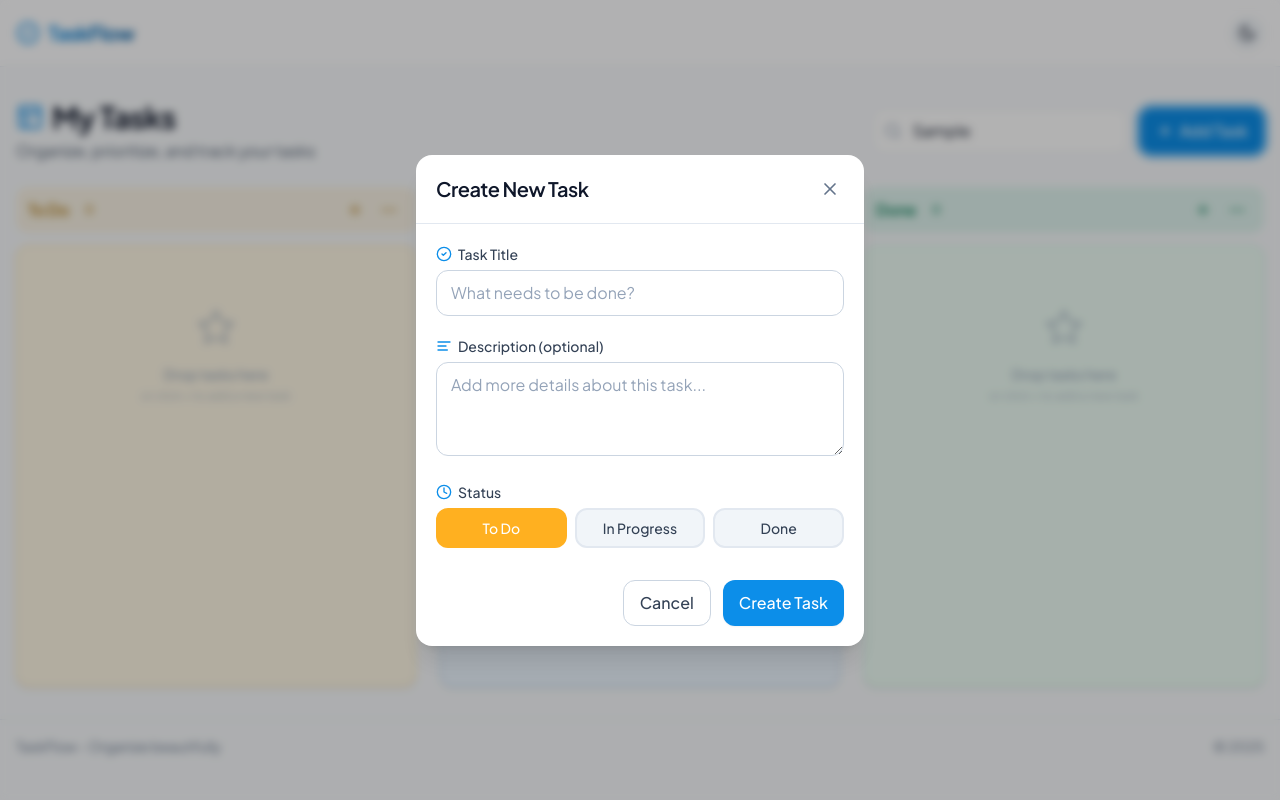
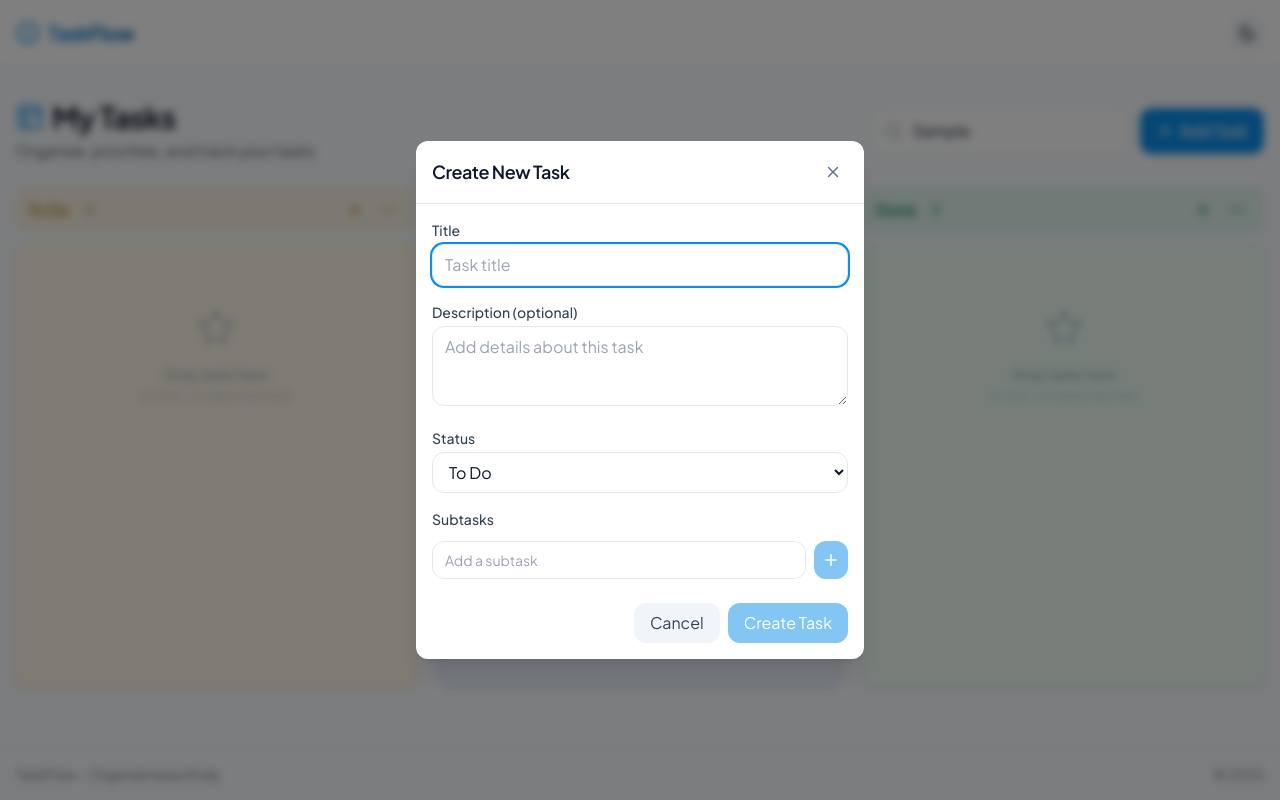
Before and after one commit to blink-new/blnk-nextjs-5, a React (Vite) app: page / in a window 1280 px wide. Both pictures are taken after typing "Sample" into the empty fields and a click on the button "Add Task". Built offline with nearby package versions, Linux system fonts and the light colour scheme.

Commit message:
Add Subtasks and Fix Layout

```diff
--- a/src/App.tsx
+++ b/src/App.tsx
@@ -23,7 +23,7 @@ function App() {
   };
 
   return (
-    <div className="min-h-screen bg-secondary-50 dark:bg-secondary-900 text-secondary-900 dark:text-secondary-100 transition-colors duration-200">
+    <div className="min-h-screen flex flex-col bg-secondary-50 dark:bg-secondary-900 text-secondary-900 dark:text-secondary-100 transition-colors duration-200">
       <header className="sticky top-0 z-10 border-b border-secondary-200/80 dark:border-secondary-800/80 bg-white/80 dark:bg-secondary-900/80 backdrop-blur-sm">
         <div className="container mx-auto px-4 py-4 flex justify-between items-center">
           <div className="flex items-center gap-2">
@@ -44,7 +44,7 @@ function App() {
         </div>
       </header>
 
-      <main className="container mx-auto px-4 py-8">
+      <main className="container mx-auto px-4 py-8 flex-1 flex flex-col">
         <TaskBoard />
       </main>
 
--- a/src/components/TaskBoard.tsx
+++ b/src/components/TaskBoard.tsx
@@ -301,6 +301,7 @@ export function TaskBoard() {
               title: taskData.title,
               description: taskData.description,
               status: taskData.status,
+              subtasks: taskData.subtasks,
               updatedAt: now
             }
           : task
@@ -319,6 +320,7 @@ export function TaskBoard() {
         title: taskData.title,
         description: taskData.description,
         status: taskData.status || initialStatus,
+        subtasks: taskData.subtasks,
         createdAt: now,
         updatedAt: now,
         position: position
@@ -425,7 +427,10 @@ export function TaskBoard() {
     ? tasksWithPreview
     : tasksWithPreview.filter(task =>
         task.title.toLowerCase().includes(searchQuery.toLowerCase()) ||
-        (task.description && task.description.toLowerCase().includes(searchQuery.toLowerCase()))
+        (task.description && task.description.toLowerCase().includes(searchQuery.toLowerCase())) ||
+        (task.subtasks && task.subtasks.some(st =>
+          st.title.toLowerCase().includes(searchQuery.toLowerCase())
+        ))
       );
 
   return (
--- a/src/components/TaskCard.tsx
+++ b/src/components/TaskCard.tsx
@@ -1,7 +1,7 @@
 import { useState } from 'react';
 import { Task } from '../types';
 import { cn } from '../lib/utils';
-import { Edit, Trash2, Clock } from 'lucide-react';
+import { Edit, Trash2, Clock, CheckSquare } from 'lucide-react';
 import { motion } from 'framer-motion';
 import { useDraggable } from '@dnd-kit/core';
 
@@ -43,6 +43,11 @@ export function TaskCard({ task, onEdit, onDelete, isDragging, dragOverlay }: Ta
   } : undefined;
 
   const isCurrentlyDragging = isDragging;
+
+  // Calculate subtask completion stats
+  const subtasks = task.subtasks || [];
+  const completedSubtasks = subtasks.filter(subtask => subtask.completed).length;
+  const hasSubtasks = subtasks.length > 0;
 
   return (
     <motion.div
@@ -107,6 +112,25 @@ export function TaskCard({ task, onEdit, onDelete, isDragging, dragOverlay }: Ta
         </p>
       )}
 
+      {hasSubtasks && (
+        <div className="mt-2 mb-2">
+          <div className="flex items-center gap-1.5 text-xs text-secondary-600 dark:text-secondary-400 mb-1.5">
+            <CheckSquare size={12} className="text-primary-500" />
+            <span>
+              {completedSubtasks} of {subtasks.length} subtasks
+            </span>
+          </div>
+          <div className="w-full h-1.5 bg-secondary-100 dark:bg-secondary-700 rounded-full overflow-hidden">
+            <motion.div
+              initial={{ width: 0 }}
+              animate={{ width: `${subtasks.length ? (completedSubtasks / subtasks.length) * 100 : 0}%` }}
+              transition={{ duration: 0.5, ease: "easeOut" }}
+              className="h-full bg-primary-500 rounded-full"
+            />
+          </div>
+        </div>
+      )}
+
       <div className="flex items-center text-xs text-secondary-500 dark:text-secondary-500 mt-2">
         <Clock size={12} className="mr-1" />
         {formatDate(task.updatedAt)}
--- a/src/components/TaskFormModal.tsx
+++ b/src/components/TaskFormModal.tsx
@@ -1,176 +1,245 @@
-import { useEffect, useState } from 'react';
-import { Task, TaskStatus } from '../types';
-import { X, CheckCircle2, Clock, AlignLeft, Trash2, ArrowUpDown } from 'lucide-react';
+import { useState, useEffect } from 'react';
+import { Task, TaskStatus, SubTask } from '../types';
+import { X, Plus, Trash2, CheckCircle2 } from 'lucide-react';
 import { motion, AnimatePresence } from 'framer-motion';
 
 interface TaskFormModalProps {
   task?: Task;
   isOpen: boolean;
   onClose: () => void;
-  onSave: (task: Omit<Task, 'id' | 'createdAt' | 'updatedAt'> & { id?: string }) => void;
-  initialStatus?: TaskStatus;
+  onSave: (taskData: Omit<Task, 'id' | 'createdAt' | 'updatedAt'> & { id?: string }) => void;
+  initialStatus: TaskStatus;
 }
 
-export function TaskFormModal({
-  task,
-  isOpen,
-  onClose,
-  onSave,
-  initialStatus = 'todo'
-}: TaskFormModalProps) {
-  const [selectedStatus, setSelectedStatus] = useState<TaskStatus>(
-    task ? task.status : initialStatus
-  );
-
-  // Update selected status when task or initialStatus changes
-  useEffect(() => {
-    setSelectedStatus(task ? task.status : initialStatus);
-  }, [task, initialStatus]);
+export function TaskFormModal({ task, isOpen, onClose, onSave, initialStatus }: TaskFormModalProps) {
+  const [title, setTitle] = useState('');
+  const [description, setDescription] = useState('');
+  const [status, setStatus] = useState<TaskStatus>(initialStatus);
+  const [subtasks, setSubtasks] = useState<Omit<SubTask, 'id' | 'createdAt'>[]>([]);
+  const [newSubtask, setNewSubtask] = useState('');
 
   useEffect(() => {
-    const handleEscape = (e: KeyboardEvent) => {
-      if (e.key === 'Escape') onClose();
-    };
+    if (task) {
+      setTitle(task.title);
+      setDescription(task.description || '');
+      setStatus(task.status);
+      setSubtasks(task.subtasks?.map(st => ({ title: st.title, completed: st.completed })) || []);
+    } else {
+      setTitle('');
+      setDescription('');
+      setStatus(initialStatus);
+      setSubtasks([]);
+    }
+    setNewSubtask('');
+  }, [task, initialStatus, isOpen]);
 
-    window.addEventListener('keydown', handleEscape);
-    return () => window.removeEventListener('keydown', handleEscape);
-  }, [onClose]);
+  const handleSubmit = (e: React.FormEvent) => {
+    e.preventDefault();
 
-  const handleSubmit = (e: React.FormEvent<HTMLFormElement>) => {
-    e.preventDefault();
-    const formData = new FormData(e.currentTarget);
+    if (!title.trim()) return;
 
     onSave({
       id: task?.id,
-      title: formData.get('title') as string,
-      description: formData.get('description') as string,
-      status: selectedStatus,
+      title: title.trim(),
+      description: description.trim() || undefined,
+      status,
+      subtasks: subtasks.length > 0 ? subtasks.map(st => ({
+        ...st,
+        id: crypto.randomUUID(),
+        createdAt: Date.now()
+      })) : undefined
     });
 
     onClose();
   };
 
-  const statusOptions = [
-    { value: 'todo', label: 'To Do', color: 'bg-todo text-white' },
-    { value: 'in-progress', label: 'In Progress', color: 'bg-progress text-white' },
-    { value: 'done', label: 'Done', color: 'bg-done text-white' },
-  ];
+  const handleAddSubtask = () => {
+    if (!newSubtask.trim()) return;
+
+    setSubtasks([...subtasks, { title: newSubtask.trim(), completed: false }]);
+    setNewSubtask('');
+  };
+
+  const handleRemoveSubtask = (index: number) => {
+    setSubtasks(subtasks.filter((_, i) => i !== index));
+  };
+
+  const handleToggleSubtask = (index: number) => {
+    setSubtasks(
+      subtasks.map((subtask, i) =>
+        i === index ? { ...subtask, completed: !subtask.completed } : subtask
+      )
+    );
+  };
+
+  if (!isOpen) return null;
 
   return (
-    <AnimatePresence>
-      {isOpen && (
-        <div className="fixed inset-0 bg-black/30 backdrop-blur-sm flex items-center justify-center z-50 p-4">
+    <div className="fixed inset-0 z-50 flex items-center justify-center p-4 bg-black/50 backdrop-blur-sm">
       <motion.div
-            initial={{ opacity: 0, scale: 0.9, y: 10 }}
-            animate={{ opacity: 1, scale: 1, y: 0 }}
-            exit={{ opacity: 0, scale: 0.95, y: 10 }}
-            transition={{ type: 'spring', damping: 25, stiffness: 300 }}
-            className="bg-white dark:bg-secondary-800 rounded-2xl shadow-xl w-full max-w-md overflow-hidden"
+        initial={{ opacity: 0, scale: 0.95 }}
+        animate={{ opacity: 1, scale: 1 }}
+        exit={{ opacity: 0, scale: 0.95 }}
+        transition={{ duration: 0.2 }}
+        className="bg-white dark:bg-secondary-800 rounded-xl shadow-xl w-full max-w-md overflow-hidden"
       >
-            <div className="flex justify-between items-center p-5 border-b dark:border-secondary-700">
-              <h2 className="text-xl font-semibold text-secondary-900 dark:text-secondary-100">
+        <div className="flex justify-between items-center p-4 border-b border-secondary-200 dark:border-secondary-700">
+          <h2 className="text-lg font-semibold text-secondary-900 dark:text-secondary-100">
             {task ? 'Edit Task' : 'Create New Task'}
           </h2>
-              <motion.button
-                whileHover={{ scale: 1.1, rotate: 90 }}
-                whileTap={{ scale: 0.9 }}
+          <button
             onClick={onClose}
-                className="text-secondary-500 hover:text-secondary-700 dark:hover:text-secondary-300 p-1 rounded-full hover:bg-secondary-100 dark:hover:bg-secondary-700"
+            className="p-1.5 rounded-full hover:bg-secondary-100 dark:hover:bg-secondary-700 transition-colors"
           >
-                <X size={20} />
-              </motion.button>
+            <X size={18} className="text-secondary-500 dark:text-secondary-400" />
+          </button>
         </div>
 
-            <form onSubmit={handleSubmit} className="p-5">
-              <div className="mb-5">
-                <label htmlFor="title" className="block text-sm font-medium text-secondary-700 dark:text-secondary-300 mb-1.5 flex items-center">
-                  <CheckCircle2 size={16} className="mr-1.5 text-primary-500" />
-                  Task Title
+        <form onSubmit={handleSubmit} className="p-4">
+          <div className="mb-4">
+            <label htmlFor="title" className="block text-sm font-medium text-secondary-700 dark:text-secondary-300 mb-1">
+              Title
             </label>
             <input
               type="text"
               id="title"
-                  name="title"
+              value={title}
+              onChange={(e) => setTitle(e.target.value)}
+              className="w-full px-3 py-2 bg-white dark:bg-secondary-900 border border-secondary-200 dark:border-secondary-700 rounded-lg
+                       focus:outline-none focus:ring-2 focus:ring-primary-500 dark:focus:ring-primary-500"
+              placeholder="Task title"
+              autoFocus
               required
-                  defaultValue={task?.title || ''}
-                  placeholder="What needs to be done?"
-                  className="w-full px-3.5 py-2.5 border border-secondary-300 dark:border-secondary-700 rounded-xl
-                           focus:outline-none focus:ring-2 focus:ring-primary-500 dark:bg-secondary-900
-                           placeholder:text-secondary-400 dark:placeholder:text-secondary-600"
             />
           </div>
 
-              <div className="mb-5">
-                <label htmlFor="description" className="block text-sm font-medium text-secondary-700 dark:text-secondary-300 mb-1.5 flex items-center">
-                  <AlignLeft size={16} className="mr-1.5 text-primary-500" />
+          <div className="mb-4">
+            <label htmlFor="description" className="block text-sm font-medium text-secondary-700 dark:text-secondary-300 mb-1">
               Description (optional)
             </label>
             <textarea
               id="description"
-                  name="description"
-                  rows={3}
-                  defaultValue={task?.description || ''}
-                  placeholder="Add more details about this task..."
-                  className="w-full px-3.5 py-2.5 border border-secondary-300 dark:border-secondary-700 rounded-xl
-                           focus:outline-none focus:ring-2 focus:ring-primary-500 dark:bg-secondary-900
-                           placeholder:text-secondary-400 dark:placeholder:text-secondary-600"
+              value={description}
+              onChange={(e) => setDescription(e.target.value)}
+              className="w-full px-3 py-2 bg-white dark:bg-secondary-900 border border-secondary-200 dark:border-secondary-700 rounded-lg
+                       focus:outline-none focus:ring-2 focus:ring-primary-500 dark:focus:ring-primary-500 min-h-[80px]"
+              placeholder="Add details about this task"
             />
           </div>
 
-              <div className="mb-6">
-                <label className="block text-sm font-medium text-secondary-700 dark:text-secondary-300 mb-1.5 flex items-center">
-                  <Clock size={16} className="mr-1.5 text-primary-500" />
+          <div className="mb-4">
+            <label htmlFor="status" className="block text-sm font-medium text-secondary-700 dark:text-secondary-300 mb-1">
               Status
             </label>
-                <div className="grid grid-cols-3 gap-2">
-                  {statusOptions.map((option) => (
-                    <button
-                      key={option.value}
-                      type="button"
-                      onClick={() => setSelectedStatus(option.value as TaskStatus)}
-                      className={`
-                        py-2 px-3 rounded-lg text-center text-sm font-medium
-                        transition-all duration-200 border-2
-                        ${selectedStatus === option.value
-                          ? option.color + ' border-transparent'
-                          : 'bg-secondary-100 dark:bg-secondary-800 border-secondary-200 dark:border-secondary-700 text-secondary-700 dark:text-secondary-300 hover:bg-secondary-200 dark:hover:bg-secondary-700'}
-                      `}
+            <select
+              id="status"
+              value={status}
+              onChange={(e) => setStatus(e.target.value as TaskStatus)}
+              className="w-full px-3 py-2 bg-white dark:bg-secondary-900 border border-secondary-200 dark:border-secondary-700 rounded-lg
+                       focus:outline-none focus:ring-2 focus:ring-primary-500 dark:focus:ring-primary-500"
             >
-                      {option.label}
-                    </button>
-                  ))}
-                </div>
-                {/* Hidden input to store the selected status */}
-                <input type="hidden" name="status" value={selectedStatus} />
+              <option value="todo">To Do</option>
+              <option value="in-progress">In Progress</option>
+              <option value="done">Done</option>
+            </select>
           </div>
 
-              <div className="flex justify-end space-x-3 mt-8">
-                <motion.button
-                  whileHover={{ scale: 1.02 }}
-                  whileTap={{ scale: 0.98 }}
+          <div className="mb-4">
+            <label className="block text-sm font-medium text-secondary-700 dark:text-secondary-300 mb-1">
+              Subtasks
+            </label>
+
+            <div className="space-y-2 mb-3">
+              <AnimatePresence>
+                {subtasks.map((subtask, index) => (
+                  <motion.div
+                    key={index}
+                    initial={{ opacity: 0, height: 0 }}
+                    animate={{ opacity: 1, height: 'auto' }}
+                    exit={{ opacity: 0, height: 0 }}
+                    transition={{ duration: 0.2 }}
+                    className="flex items-center gap-2"
+                  >
+                    <button
+                      type="button"
+                      onClick={() => handleToggleSubtask(index)}
+                      className={`p-1.5 rounded-full transition-colors ${
+                        subtask.completed
+                          ? 'bg-primary-100 dark:bg-primary-900/30 text-primary-500'
+                          : 'bg-secondary-100 dark:bg-secondary-700 text-secondary-500'
+                      }`}
+                    >
+                      <CheckCircle2 size={16} />
+                    </button>
+                    <input
+                      type="text"
+                      value={subtask.title}
+                      onChange={(e) => {
+                        const newSubtasks = [...subtasks];
+                        newSubtasks[index].title = e.target.value;
+                        setSubtasks(newSubtasks);
+                      }}
+                      className={`flex-1 px-3 py-1.5 bg-white dark:bg-secondary-900 border border-secondary-200 dark:border-secondary-700 rounded-lg
+                               focus:outline-none focus:ring-1 focus:ring-primary-500 dark:focus:ring-primary-500 text-sm ${
+                                 subtask.completed ? 'line-through text-secondary-400 dark:text-secondary-500' : ''
+                               }`}
+                    />
+                    <button
+                      type="button"
+                      onClick={() => handleRemoveSubtask(index)}
+                      className="p-1.5 rounded-full hover:bg-red-50 dark:hover:bg-red-900/30 text-secondary-500 hover:text-red-500 transition-colors"
+                    >
+                      <Trash2 size={16} />
+                    </button>
+                  </motion.div>
+                ))}
+              </AnimatePresence>
+            </div>
+
+            <div className="flex gap-2">
+              <input
+                type="text"
+                value={newSubtask}
+                onChange={(e) => setNewSubtask(e.target.value)}
+                placeholder="Add a subtask"
+                className="flex-1 px-3 py-2 bg-white dark:bg-secondary-900 border border-secondary-200 dark:border-secondary-700 rounded-lg
+                         focus:outline-none focus:ring-2 focus:ring-primary-500 dark:focus:ring-primary-500 text-sm"
+                onKeyDown={(e) => {
+                  if (e.key === 'Enter' && newSubtask.trim()) {
+                    e.preventDefault();
+                    handleAddSubtask();
+                  }
+                }}
+              />
+              <button
+                type="button"
+                onClick={handleAddSubtask}
+                disabled={!newSubtask.trim()}
+                className="p-2 bg-primary-500 text-white rounded-lg hover:bg-primary-600 focus:outline-none focus:ring-2 focus:ring-primary-500 focus:ring-offset-2 disabled:opacity-50 disabled:cursor-not-allowed"
+              >
+                <Plus size={18} />
+              </button>
+            </div>
+          </div>
+
+          <div className="flex justify-end gap-2 mt-6">
+            <button
               type="button"
               onClick={onClose}
-                  className="px-4 py-2.5 border border-secondary-300 dark:border-secondary-700 rounded-xl
-                           text-secondary-700 dark:text-secondary-300 hover:bg-secondary-100 dark:hover:bg-secondary-700
-                           font-medium transition-colors"
+              className="px-4 py-2 bg-secondary-100 dark:bg-secondary-700 text-secondary-700 dark:text-secondary-300 rounded-lg hover:bg-secondary-200 dark:hover:bg-secondary-600 transition-colors"
             >
               Cancel
-                </motion.button>
-                <motion.button
-                  whileHover={{ scale: 1.02 }}
-                  whileTap={{ scale: 0.98 }}
+            </button>
+            <button
               type="submit"
-                  className="px-4 py-2.5 bg-primary-500 text-white rounded-xl hover:bg-primary-600
-                           focus:outline-none focus:ring-2 focus:ring-primary-500 focus:ring-offset-2
-                           font-medium shadow-sm transition-colors"
+              disabled={!title.trim()}
+              className="px-4 py-2 bg-primary-500 text-white rounded-lg hover:bg-primary-600 transition-colors disabled:opacity-50 disabled:cursor-not-allowed"
             >
-                  {task ? 'Update Task' : 'Create Task'}
-                </motion.button>
+              {task ? 'Save Changes' : 'Create Task'}
+            </button>
           </div>
         </form>
       </motion.div>
     </div>
-      )}
-    </AnimatePresence>
   );
 }
--- a/src/lib/taskStorage.ts
+++ b/src/lib/taskStorage.ts
@@ -1,4 +1,4 @@
-import { Task, TaskStatus } from '../types';
+import { Task, TaskStatus, SubTask } from '../types';
 
 const STORAGE_KEY = 'taskboard_tasks';
 
@@ -40,6 +40,11 @@ export const updateTask = (updatedTask: Task): void => {
     if (tasks[index].status !== updatedTask.status) {
       const tasksInNewStatus = tasks.filter(t => t.status === updatedTask.status);
       updatedTask.position = tasksInNewStatus.length;
+    }
+
+    // Preserve subtasks if they exist in the original task but not in the updated task
+    if (!updatedTask.subtasks && tasks[index].subtasks) {
+      updatedTask.subtasks = tasks[index].subtasks;
     }
 
     tasks[index] = updatedTask;
@@ -87,3 +92,44 @@ export const updateTaskStatus = (id: string, status: TaskStatus): void => {
     saveTasks(tasks);
   }
 };
+
+export const updateSubtask = (taskId: string, subtaskId: string, completed: boolean): void => {
+  const tasks = getTasks();
+  const task = tasks.find(t => t.id === taskId);
+
+  if (task && task.subtasks) {
+    const subtaskIndex = task.subtasks.findIndex(st => st.id === subtaskId);
+
+    if (subtaskIndex !== -1) {
+      task.subtasks[subtaskIndex].completed = completed;
+      task.updatedAt = Date.now();
+      saveTasks(tasks);
+    }
+  }
+};
+
+export const addSubtask = (taskId: string, subtask: SubTask): void => {
+  const tasks = getTasks();
+  const task = tasks.find(t => t.id === taskId);
+
+  if (task) {
+    if (!task.subtasks) {
+      task.subtasks = [];
+    }
+
+    task.subtasks.push(subtask);
+    task.updatedAt = Date.now();
+    saveTasks(tasks);
+  }
+};
+
+export const deleteSubtask = (taskId: string, subtaskId: string): void => {
+  const tasks = getTasks();
+  const task = tasks.find(t => t.id === taskId);
+
+  if (task && task.subtasks) {
+    task.subtasks = task.subtasks.filter(st => st.id !== subtaskId);
+    task.updatedAt = Date.now();
+    saveTasks(tasks);
+  }
+};
```
Also changed, not shown: src/types/index.ts (+8 -0 lines), 1 other file (tests, documents, lock files or other folders). Lines whose indentation alone changed are shown as unchanged.
